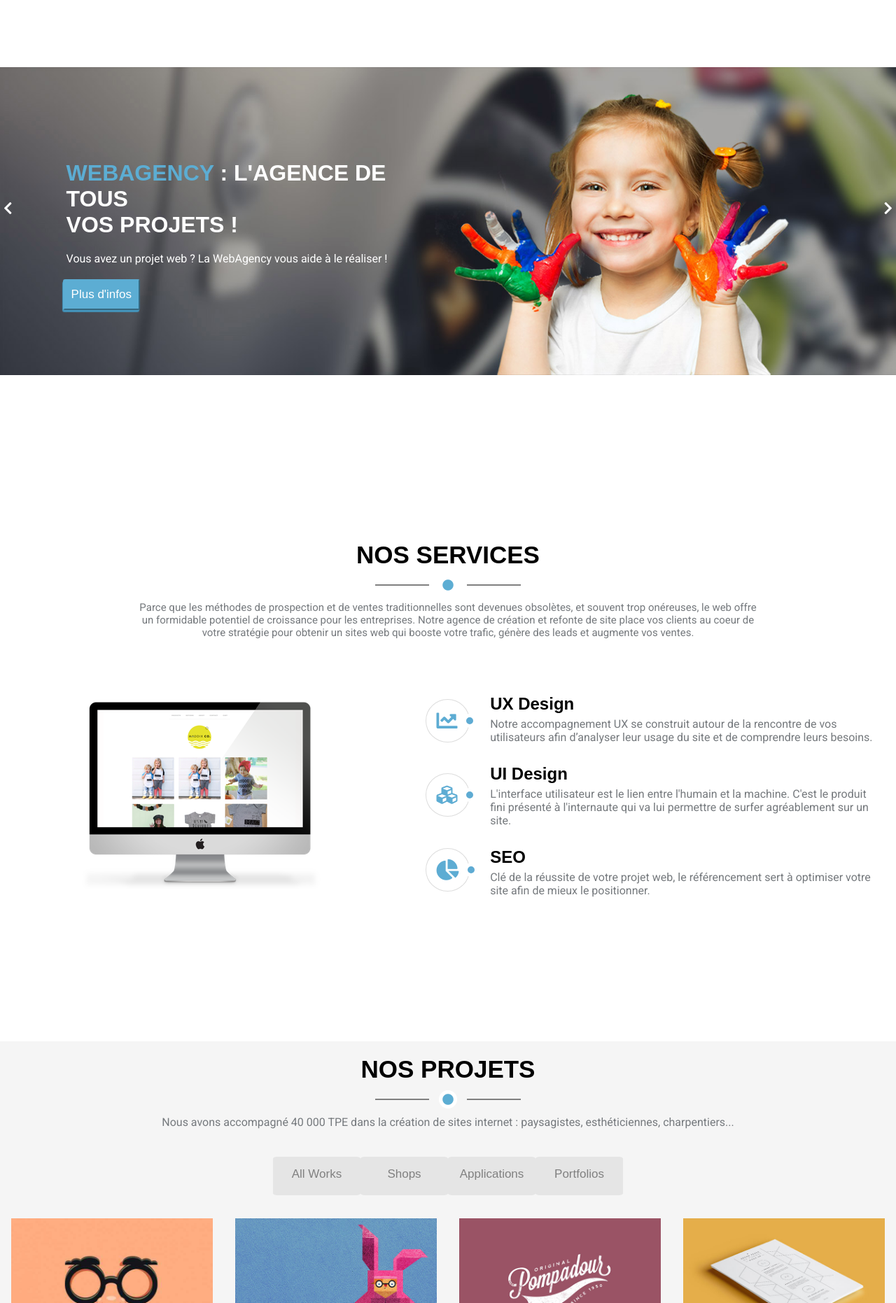
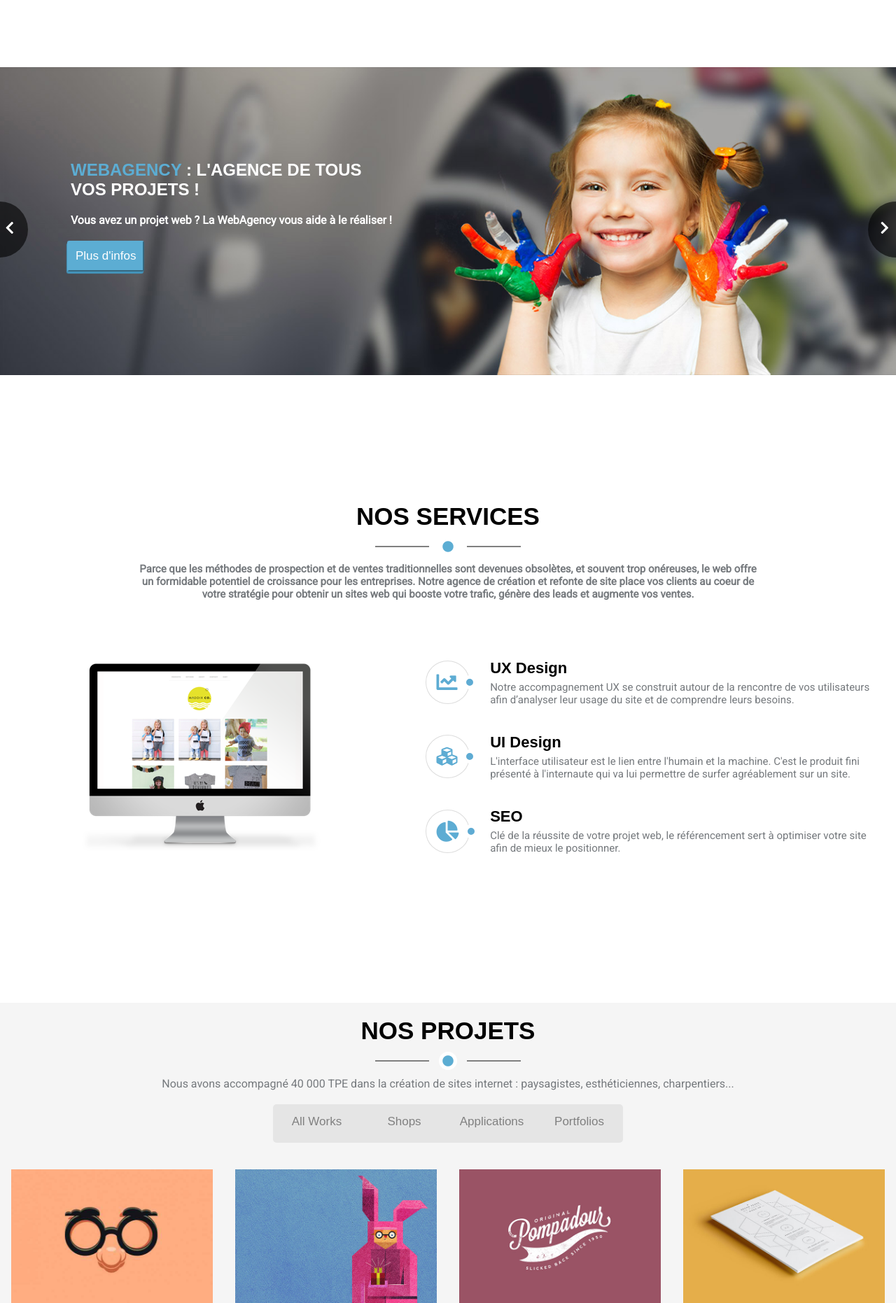
Before and after one commit to Bully47/WebAgency-OC-, a PHP site: page /index.html in a window 1280 px wide. Shown: the part 71-1933 px from the top of the page at 70% size. Run offline with PHP 8.4, Linux system fonts and the light colour scheme; some libraries are stand-ins or nearby versions.

Commit message:
css, borders ul li

```diff
--- a/index.html
+++ b/index.html
@@ -16,7 +16,6 @@
   <meta name="twitter:image" content="http://webagencyoc.herokuapp.com/src/images/slider/bg1.jpg">
   <!-- CSS, Polices et Icones -->
   <link rel="stylesheet" media="screen" href="masterDesktop.css">
-  <link rel="stylesheet" media="screen" href="masterLaptop.css">
   <link rel="stylesheet" href="https://fonts.googleapis.com/css?family=Roboto">
   <link rel="stylesheet" href="https://use.fontawesome.com/releases/v5.6.3/css/all.css" integrity="sha384-UHRtZLI+pbxtHCWp1t77Bi1L4ZtiqrqD80Kn4Z8NTSRyMA2Fd33n5dQ8lWUE00s/" crossorigin="anonymous">
   <title>WebAgency</title>
@@ -36,79 +35,82 @@
   </nav>
 
   <!-- Index -->
-  <div class="indexContainer">
-    <i id="chevronLeft" class="fas fa-chevron-left"></i>
+  <section class="indexContainer">
+    <div id="demiCercleLeft">
+      <i id="chevronLeft" class="fas fa-chevron-left"></i>
+    </div>
     <img src="src/images/slider/bg1.jpg" alt="slider_image_1">
-    <i id="chevronRight" class="fas fa-chevron-right"></i>
+    <div id="demiCercleRight">
+      <i id="chevronRight" class="fas fa-chevron-right"></i>
+    </div>
     <div class="imageText">
-      <h1><span id="blue">WEBAGENCY</span> : L'AGENCE DE TOUS<br>VOS PROJETS !</h1>
-      <p>Vous avez un projet web ? La WebAgency vous aide à le réaliser !</p>
+      <h1><strong><span id="blue">WEBAGENCY</span> : L'AGENCE DE TOUS<br>VOS PROJETS !</strong></h1>
+      <p><strong>Vous avez un projet web ? La WebAgency vous aide à le réaliser !</strong></p>
       <div class="buttonContainer">
         <input type="button" value="Plus d'infos" onclick="location.href='index.html#Services';" />
       </div>
     </div>
-  </div>
+  </section>
 
   <!-- Nos Services -->
   <div id="Services"></div>
-  <div class="nosServices">
-    <h1>NOS SERVICES</h1>
+  <section class="nosServices">
+    <h2>NOS SERVICES</h2>
     <div class="diviseur">
       <span class="ligne"></span>
       <i class="fa fa-circle" aria-hidden="true"></i>
       <span class="ligne"></span>
     </div>
-    <p>Parce que les méthodes de prospection et de ventes traditionnelles sont devenues obsolètes, et souvent trop onéreuses, le web offre un formidable potentiel de croissance pour les entreprises. Notre agence de création et refonte de site place vos clients au coeur de votre stratégie pour obtenir un sites web qui booste votre trafic, génère des leads et augmente vos ventes.</p>
-  </div>
-  <div class="nosServicesContainer">
+    <p><strong>Parce que les méthodes de prospection et de ventes traditionnelles sont devenues obsolètes, et souvent trop onéreuses, le web offre un formidable potentiel de croissance pour les entreprises. Notre agence de création et refonte de site place vos clients au coeur de votre stratégie pour obtenir un sites web qui booste votre trafic, génère des leads et augmente vos ventes.</strong></p>
+  </section>
+  <section class="nosServicesContainer">
     <img src="src/images/main-feature.png" alt="mockup">
-    <div class="box">
+    <article class="box">
       <div class="icones">
         <span><i class="fas fa-chart-line blue"></i></span>
         <span><i class="fas fa-cubes"></i></span>
         <span><i class="fas fa-chart-pie"></i></span>
       </div>
-      <div class="textBox">
+      <article class="textBox">
         <div class="text">
-          <h2>UX Design</h2>
+          <h3>UX Design</h3>
           <p>Notre accompagnement UX se construit autour de la rencontre de vos utilisateurs afin d’analyser leur usage du site et de comprendre leurs besoins.</p>
         </div>
         <div class="text">
-          <h2>UI Design</h2>
+          <h3>UI Design</h3>
           <p>L'interface utilisateur est le lien entre l'humain et la machine. C'est le produit fini présenté à l'internaute qui va lui permettre de surfer agréablement sur un site.</p>
         </div>
         <div class="text">
-          <h2>SEO</h2>
+          <h3>SEO</h3>
           <p>Clé de la réussite de votre projet web, le référencement sert à optimiser votre site afin de mieux le positionner.</p>
         </div>
-      </div>
-    </div>
-  </div>
+      </article>
+    </article>
+  </section>
 
   <!-- Nos Projets -->
   <div id="Projets"></div>
-  <div class="nosProjets">
-    <div class="text">
-      <h1>NOS PROJETS</h1>
+  <section class="nosProjets">
+    <article class="text">
+      <h2>NOS PROJETS</h2>
       <div class="diviseur">
         <span class="ligne"></span>
         <i class="fa fa-circle" aria-hidden="true"></i>
         <span class="ligne"></span>
       </div>
       <p>Nous avons accompagné 40 000 TPE dans la création de sites internet : paysagistes, esthéticiennes, charpentiers...</p>
-    </div>
-    <ul class="menu">
-      <!-- pas d'arrondi -->
+    </article>
+    <ul>
       <li><a href="index.html#Projets">All Works</a></li>
       <li><a href="index.html#Projets">Shops</a></li>
       <li><a href="index.html#Projets">Applications</a></li>
       <li><a href="index.html#Projets">Portfolios</a></li>
     </ul>
-    <div class="portfolio">
+    <article class="portfolio">
       <figure>
         <img src="src/images/portfolio/01.jpg" alt="01">
         <figcaption>
-          <h2>Monsieur Patate</h2>
+          <h3>Monsieur Patate</h3>
           <p>Shop en ligne spécialisé dans les produits de la marque</p>
           <i class="fa fa-eye" aria-hidden="true"></i>
         </figcaption>
--- a/masterDesktop.css
+++ b/masterDesktop.css
@@ -1,5 +1,3 @@
-@media (min-width: 1281px) {
-
 /* Global */
 body {
   padding: 0;
@@ -79,12 +77,20 @@
   margin-top: 7.5%;
 }
 
-  .indexContainer #chevronLeft {
-    padding-left: 5px;
+.indexContainer #demiCercleLeft {
+  margin-top: 15%;
+  position: absolute;
+  height: 80px;
+  width: 40px;
+  border-radius: 0 100px 100px 0;
+  background: rgba(0,0,0,0.6);
+}
+
+.indexContainer #demiCercleLeft #chevronLeft {
+  padding-left: 7.5px;
   font-size: 20px;
-    position: absolute;
   color: white;
-    margin-top: 15%;
+  margin-top: 70%;
 }
 
 .indexContainer img {
@@ -93,13 +99,21 @@
   z-index: -42;
 }
 
-  .indexContainer #chevronRight {
-    padding-right: 5px;
+.indexContainer #demiCercleRight {
+  right: 0;
+  margin-top: 15%;
+  position: absolute;
+  height: 80px;
+  width: 40px;
+  border-radius: 100px 0 0 100px;
+  background: rgba(0,0,0,0.6);
+}
+
+.indexContainer #demiCercleRight #chevronRight {
+  padding-left: 17.5px;
   font-size: 20px;
-    position: absolute;
   color: white;
-    margin-top: 15%;
-    right: 0;
+  margin-top: 70%;
 }
 
 .indexContainer .imageText {
@@ -155,7 +169,7 @@
   align-items: center;
 }
 
-  .nosServices h1 {
+.nosServices h2 {
   font-size: 35px;
   font-family: 'Roboto Bold', sans-serif;
 }
@@ -218,12 +232,14 @@
   margin-left: 5%;
 }
 
-  .nosServicesContainer .box .textBox .text h2 {
+.nosServicesContainer .box .textBox .text h3 {
+  font-size: 22px;
   font-family: 'Roboto Bold', sans-serif;
   margin-bottom: 5px;
 }
 
 .nosServicesContainer .box .textBox .text p {
+  font-size: 15px;
   color: #75797D;
   font-family: 'Roboto', sans-serif;
 }
@@ -256,7 +272,7 @@
   text-align: center;
 }
 
-  .nosProjets .text h1 {
+.nosProjets .text h2 {
   font-size: 35px;
   font-family: 'Roboto Bold', sans-serif;
 }
@@ -265,24 +281,25 @@
   font-family: 'Roboto', sans-serif;
 }
 
-  .nosProjets .menu {
+.nosProjets ul {
   display: flex;
+  border-radius: 5px;
+  background-color: #E5E5E5;
+  margin-bottom: 25px;
 }
 
-  .nosProjets .menu li {
+.nosProjets ul li {
   width: 125px;
   height: 50px;
   border-bottom: 5px solid transparent;
-    border-radius: 5%;
-    background-color: #E5E5E5;
 }
 
-  .nosProjets .menu li:hover {
+.nosProjets ul li:hover {
   border-bottom: 5px solid #468CAC;
   background-color: #5CADD3;
 }
 
-  .nosProjets .menu li:hover::after {
+.nosProjets ul li:hover::after {
   content: '';
   position: absolute;
   margin-left: 3.5%;
@@ -293,7 +310,7 @@
   border-color: #468CAC transparent transparent transparent;
 }
 
-  .nosProjets .menu li a {
+.nosProjets ul li a {
   width: 100%;
   height: 100%;
   display: flex;
@@ -304,7 +321,7 @@
   color: grey;
 }
 
-  .nosProjets .menu li a:hover {
+.nosProjets ul li a:hover {
   color: white;
 }
 
@@ -327,7 +344,7 @@
   vertical-align: top;
 }
 
-  .portfolio h2 {
+.portfolio h3 {
   font-family: 'Roboto Bold', sans-serif;
   color: white;
   padding: 5px;
@@ -422,6 +439,10 @@
   padding-bottom: 3px;
 }
 
+.contact .contactForm .container .text p #num {
+  text-decoration-style: dotted;
+}
+
 .contact .contactForm .container input {
   width: 300px;
   height: 35px;
@@ -457,4 +478,3 @@
   font-size: 17px;
   font-family: 'Roboto Bold', sans-serif;
 }
-}
--- a/masterLaptop.css
+++ /dev/null
@@ -1,460 +0,0 @@
-@media (min-width: 960px) and (max-width: 1280px) {
-
-  /* Global */
-  body {
-    padding: 0;
-    margin: 0;
-  }
-
-  * {
-    margin: 0;
-    padding: 0;
-  }
-
-  ul {
-    list-style: none;
-  }
-
-  a {
-    text-decoration: none;
-  }
-
-  .diviseur * {
-    display: inline-block;
-    vertical-align: middle;
-  }
-
-  .diviseur i {
-    margin: 10px;
-    color: #5CADD3;
-    border: 5px solid white;
-    border-radius: 50%;
-  }
-
-  .diviseur .ligne {
-    width: 75px;
-    border: 0.5px solid grey;
-  }
-
-  /* Navbar */
-  nav {
-    position: sticky;
-    top: 0;
-    padding-top: 5px;
-    padding-bottom: 5px;
-    background-color: white;
-    z-index: 142;
-    display: flex;
-    justify-content: space-around;
-  }
-
-  nav .menu {
-    width: 25%;
-    display: flex;
-    align-items: center;
-    justify-content: space-between;
-  }
-
-  nav .menu li {
-    width: 20%;
-    text-align: center;
-  }
-
-  nav .menu li a {
-    text-align: center;
-    display: block;
-    padding: 5px;
-    font-size: 14px;
-    font-family: 'Roboto', sans-serif;
-    color: #5B5B5B;
-    border-top: 2px solid transparent;
-  }
-
-  nav .menu li a:hover {
-    border-top: 2px solid #5CADD3;
-  }
-
-  /* Index */
-  .indexContainer {
-    margin-top: 7.5%;
-  }
-
-  .indexContainer #chevronLeft {
-    padding-left: 5px;
-    font-size: 20px;
-    position: absolute;
-    color: white;
-    margin-top: 15%;
-  }
-
-  .indexContainer img {
-    width: 100%;
-    position: absolute;
-    z-index: -42;
-  }
-
-  .indexContainer #chevronRight {
-    padding-right: 5px;
-    font-size: 20px;
-    position: absolute;
-    color: white;
-    margin-top: 15%;
-    right: 0;
-  }
-
-  .indexContainer .imageText {
-    margin-top: 7%;
-    margin-left: 7%;
-    width: 40%;
-    display: flex;
-    flex-direction: column;
-  }
-
-  .indexContainer .imageText h1 {
-    margin-top: 25%;
-    color: white;
-    font-family: 'Roboto Bold', sans-serif;
-    padding: 5px;
-  }
-
-  .indexContainer .imageText #blue {
-    color: #5CADD3;
-  }
-
-  .indexContainer .imageText p {
-    color: white;
-    font-family: 'Roboto', sans-serif;
-    padding: 5px;
-  }
-
-  .indexContainer .imageText * {
-    margin-top: 5px;
-    margin-bottom: 5px;
-  }
-
-  .indexContainer .imageText .buttonContainer input {
-    padding: 10px;
-    background-color: #5CADD3;
-    border-color: #5CADD3;
-    border-radius: 3px;
-    box-shadow: -1px 3px 1px #4494BB;
-    color: white;
-    font-size: 17px;
-    font-family: 'Roboto Bold', sans-serif;
-  }
-
-  /* Nos Services */
-  #Services {
-    margin-top: 15%;
-  }
-
-  .nosServices {
-    margin-top: 25%;
-    display: flex;
-    flex-direction: column;
-    align-items: center;
-  }
-
-  .nosServices h1 {
-    font-size: 35px;
-    font-family: 'Roboto Bold', sans-serif;
-  }
-
-  .nosServices p {
-    width: 70%;
-    text-align: center;
-    font-size: 15px;
-    font-family: 'Roboto', sans-serif;
-    color: #75797D;
-  }
-
-  .nosServicesContainer {
-    margin-top: 5%;
-    display: flex;
-    justify-content: space-around;
-  }
-
-  .nosServicesContainer .box {
-    width: 50%;
-    display: flex;
-  }
-
-  .nosServicesContainer .box .icones {
-    display: flex;
-    flex-direction: column;
-    justify-content: space-around;
-  }
-
-  .nosServicesContainer .box .textBox {
-    display: flex;
-    flex-direction: column;
-    justify-content: space-around;
-  }
-
-  .nosServicesContainer .box .icones span {
-    padding: 15px;
-    border: 1px solid #DDDDDD;
-    border-radius: 50%;
-  }
-
-  .nosServicesContainer .box .icones span::after {
-    content: '';
-    width: 10px;
-    height: 10px;
-    background-color: #5EABD3;
-    position: absolute;
-    margin-left: 7.5px;
-    margin-top: 5px;
-    border: 5px solid white;
-    border-radius: 50%;
-  }
-
-  .nosServicesContainer .box .icones span i {
-    color: #5DACD3;
-    font-size: 30px;
-  }
-
-  .nosServicesContainer .box .textBox .text {
-    margin-left: 5%;
-  }
-
-  .nosServicesContainer .box .textBox .text h2 {
-    font-family: 'Roboto Bold', sans-serif;
-    margin-bottom: 5px;
-  }
-
-  .nosServicesContainer .box .textBox .text p {
-    color: #75797D;
-    font-family: 'Roboto', sans-serif;
-  }
-
-  /* Nos Projets */
-  #Projets {
-    margin-top: 10%;
-  }
-
-  .nosProjets {
-    margin-top: 15%;
-    display: flex;
-    flex-direction: column;
-    align-items: center;
-    background-color: #F5F5F5;
-    padding-bottom: 50px;
-  }
-
-  .nosProjets .text,
-  .nosProjets .menu,
-  .nosProjets .pictures {
-    margin-top: 20px;
-    margin-bottom: 20px;
-  }
-
-  .nosProjets .text {
-    display: flex;
-    flex-direction: column;
-    align-items: center;
-    text-align: center;
-  }
-
-  .nosProjets .text h1 {
-    font-size: 35px;
-    font-family: 'Roboto Bold', sans-serif;
-  }
-  .nosProjets .text p {
-    color: #75797D;
-    font-family: 'Roboto', sans-serif;
-  }
-
-  .nosProjets .menu {
-    display: flex;
-  }
-
-  .nosProjets .menu li {
-    width: 125px;
-    height: 50px;
-    border-bottom: 5px solid transparent;
-    border-radius: 5%;
-    background-color: #E5E5E5;
-  }
-
-  .nosProjets .menu li:hover {
-    border-bottom: 5px solid #468CAC;
-    background-color: #5CADD3;
-  }
-
-  .nosProjets .menu li:hover::after {
-    content: '';
-    position: absolute;
-    margin-left: 3.5%;
-    width: 0;
-    height: 0;
-    border-style: solid;
-    border-width: 15px 15px 0 15px;
-    border-color: #468CAC transparent transparent transparent;
-  }
-
-  .nosProjets .menu li a {
-    width: 100%;
-    height: 100%;
-    display: flex;
-    justify-content: center;
-    align-items: center;
-    font-size: 17px;
-    font-family: 'Roboto Bold', sans-serif;
-    color: grey;
-  }
-
-  .nosProjets .menu li a:hover {
-    color: white;
-  }
-
-  .portfolio {
-    display: flex;
-    flex-direction: row;
-    flex-wrap: wrap;
-    align-items: center;
-    justify-content: space-around;
-  }
-
-  .portfolio figure {
-    margin-top: 1%;
-    position: relative;
-    width: 22.5%;
-  }
-
-  .portfolio img {
-    width: 100%;
-    vertical-align: top;
-  }
-
-  .portfolio h2 {
-    font-family: 'Roboto Bold', sans-serif;
-    color: white;
-    padding: 5px;
-    margin: 0;
-  }
-
-  .portfolio p {
-    font-family: 'Roboto', sans-serif;
-    color: white;
-    padding: 5px;
-    margin: 0;
-  }
-
-  .portfolio i {
-    position: absolute;
-    top: -20%;
-    left: 85%;
-    font-size: 15px;
-    color: white;
-    padding: 10px;
-    background-color: #51A0B0;
-    border: 1px solid white;
-    border-radius: 50%;
-  }
-
-  .portfolio figcaption {
-    position: absolute;
-    bottom: 0;
-    left: 0;
-    right: 0;
-    background: rgba(0,0,0,0.4);
-    overflow: hidden;
-    max-height: 0;
-    transition: 0.5s;
-  }
-
-  .portfolio figure:hover figcaption {
-    overflow: visible;
-    max-height: 10em;
-    transition: 0.5s;
-  }
-
-  /* Contact */
-  .contact .mapBox {
-    width: 100%;
-    height: 720px;
-    position: absolute;
-    background-color: rgba(92, 173, 211, 0.3);
-  }
-
-  .contact .mapBox #map {
-    width: 100%;
-    height: 720px;
-    position: absolute;
-    z-index: -42;
-    border: 0;
-  }
-
-  .contact .contactForm {
-    margin-top: 50px;
-    display: flex;
-    justify-content: flex-end;
-    margin-right: 10%;
-  }
-
-  .contact .contactForm .container {
-    margin-top: 45px;
-    padding: 20px;
-    display: flex;
-    flex-direction: column;
-    width: 25%;
-    background: rgba(255, 255, 255, 0.8);
-    z-index: 42;
-  }
-
-  .contact .contactForm .container .text {
-    padding-bottom: 20px;
-  }
-
-  .contact .contactForm .container .text h1 {
-    font-family: 'Roboto Bold', sans-serif;
-  }
-
-  .contact .contactForm .container .text h6 {
-    font-size: 14px;
-    font-family: 'Roboto Bold', sans-serif;
-    padding-bottom: 5px;
-  }
-
-  .contact .contactForm .container .text p {
-    font-family: 'Roboto Light', sans-serif;
-    padding-bottom: 3px;
-  }
-
-  .contact .contactForm .container input {
-    width: 225px;
-    height: 30px;
-    padding-left: 10px;
-    padding-right: 10px;
-    margin-top: 10px;
-    font-size: 14px;
-    font-family: 'Roboto Light', sans-serif;
-    border: 1px solid grey;
-    border-radius: 5px;
-  }
-
-  .contact .contactForm .container textarea {
-    width: 225px;
-    height: 185px;
-    padding-top: 10px;
-    padding-left: 10px;
-    padding-right: 10px;
-    margin-top: 10px;
-    font-size: 14px;
-    font-family: 'Roboto Light', sans-serif;
-    border: 1px solid grey;
-    border-radius: 5px;
-  }
-
-  .contact .contactForm .container #button input {
-    width: 100px;
-    background-color: #5CADD3;
-    border-color: #5CADD3;
-    border-radius: 3px;
-    box-shadow: -1px 3px 1px #4494BB;
-    color: white;
-    font-size: 17px;
-    font-family: 'Roboto Bold', sans-serif;
-  }
-}
```
Also changed, not shown: other parts of index.html (+15 -15 lines). Lines whose indentation alone changed are shown as unchanged.
